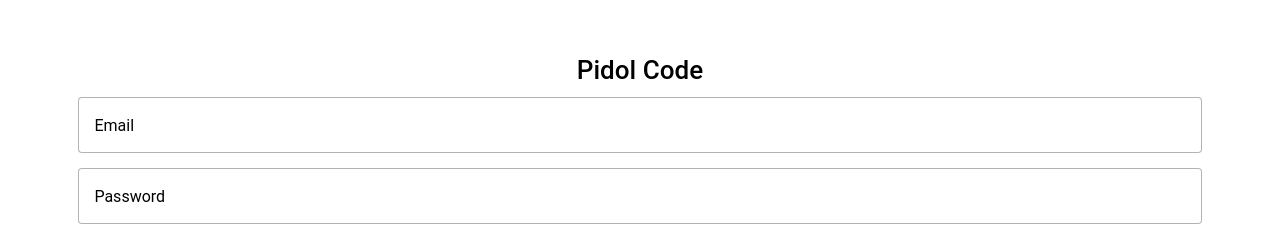
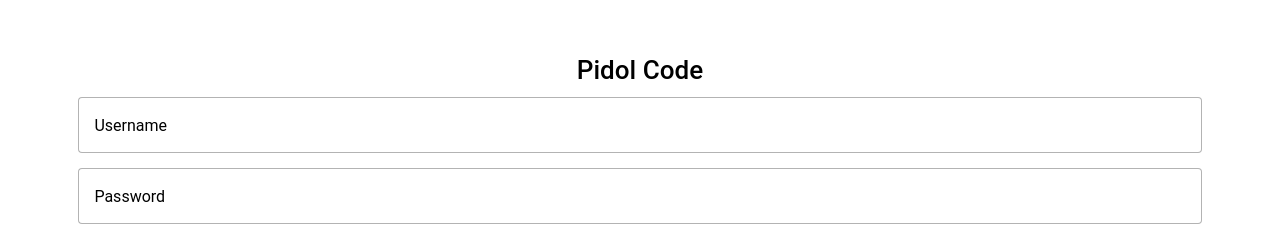
Before and after one commit to Clintharoldcodes/it35-lab, a React (Vite) app: page /it35-lab/login in a window 1280 px wide. Shown: the part 232-458 px from the top of the page. Built offline with nearby package versions, Linux system fonts and the light colour scheme.

Commit message:
added Register feature

```diff
--- a/src/pages/Login.tsx
+++ b/src/pages/Login.tsx
@@ -23,14 +23,14 @@ const AlertBox: React.FC<{ message: string; isOpen: boolean; onClose: () => void
 
 const Login: React.FC = () => {
   const navigation = useIonRouter();
-  const [email, setEmail] = useState('');
+  const [username, setUsername] = useState('');
   const [password, setPassword] = useState('');
   const [alertMessage, setAlertMessage] = useState('');
   const [showAlert, setShowAlert] = useState(false);
   const [showToast, setShowToast] = useState(false);
 
   const doLogin = () => {
-    if (!email || !password) {
+    if (!username || !password) {
       setAlertMessage('Please fill in all fields.');
       setShowAlert(true);
       return;
@@ -55,13 +55,13 @@ const Login: React.FC = () => {
           <h1>Pidol Code</h1>
 
           <IonInput
-            label="Email"
+            label="Username"
             labelPlacement="floating"
             fill="outline"
-            type="email"
-            placeholder="Enter Email"
-            value={email}
-            onIonChange={e => setEmail(e.detail.value!)}
+            type="text"
+            placeholder="Enter Username"
+            value={username}
+            onIonChange={e => setUsername(e.detail.value!)}
             style={{ marginBottom: '15px', width: '90%' }}
           />
 
```
